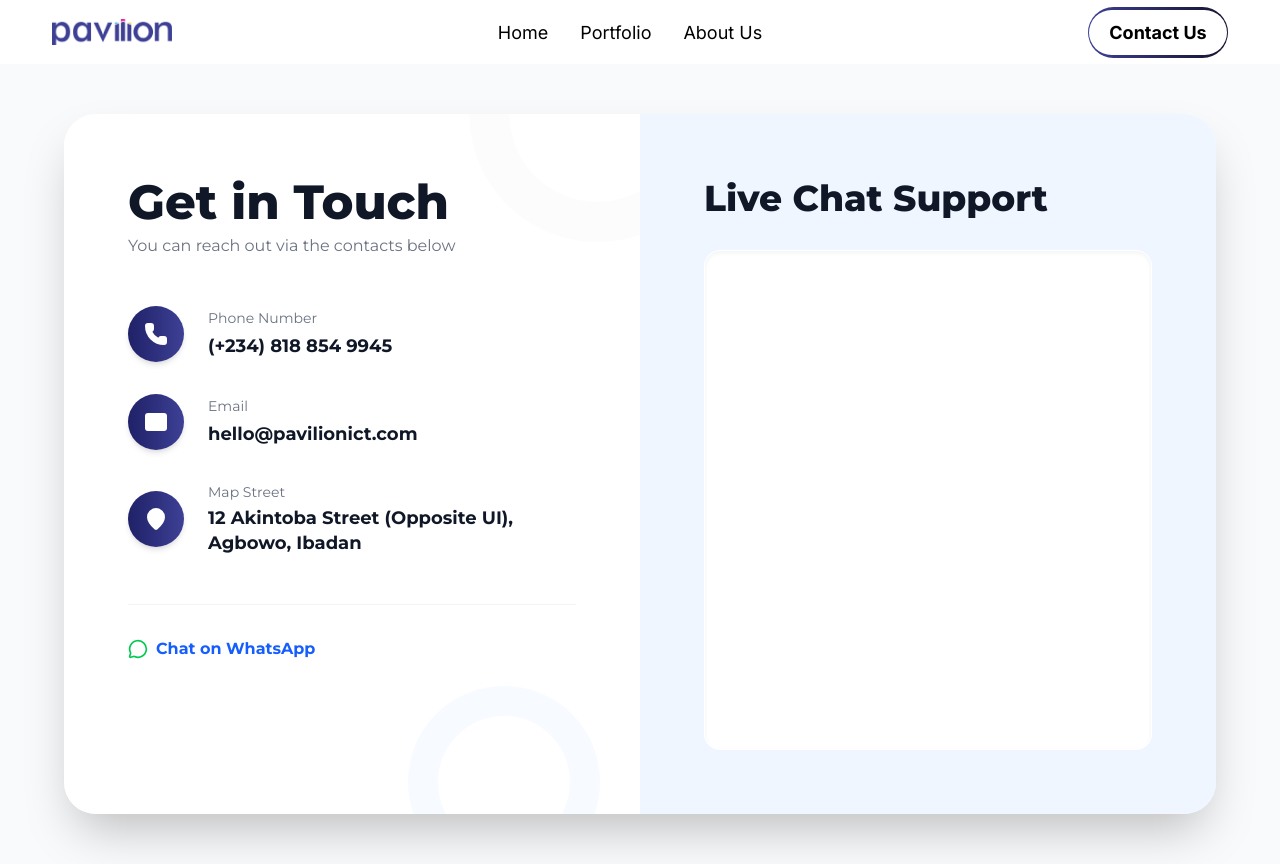
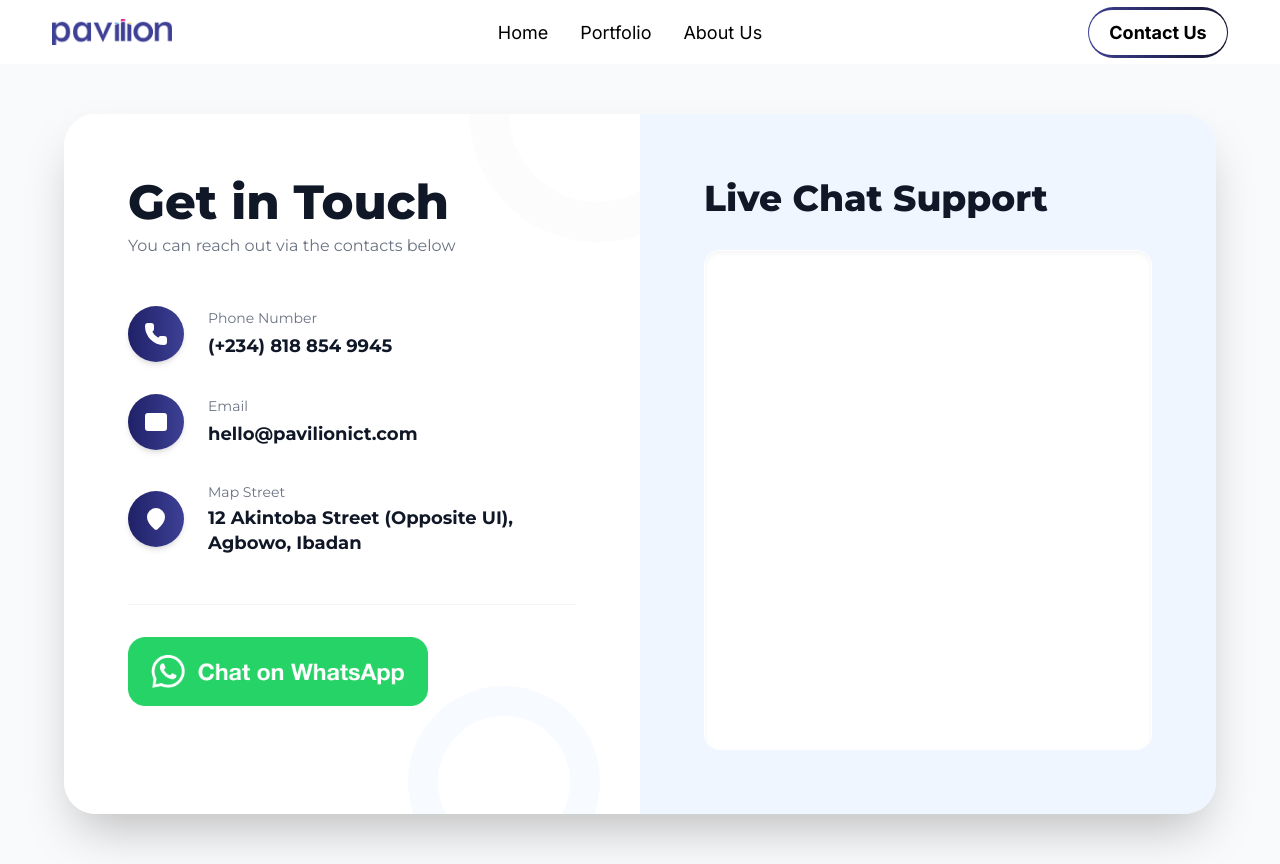
Before and after one commit to Pavilion-Ict/main, a Next.js app: page /contact in a window 1280 px wide. Built offline with nearby package versions, Linux system fonts and the light colour scheme.

Commit message:
Added whatsapp button

```diff
--- a/app/contact/page.tsx
+++ b/app/contact/page.tsx
@@ -3,6 +3,7 @@ import Navbar from "../components/Navbar";
 import React, { useEffect } from "react";
 import { Phone, Mail, MapPin, MessageCircle } from "lucide-react";
 import Link from "next/link";
+import Image from "next/image";
 
 const ContactPage = () => {
   useEffect(() => {
@@ -107,8 +108,7 @@ const ContactPage = () => {
                   href="https://wa.me/+2348188549945"
                   className="inline-flex items-center gap-2 text-blue-600 font-bold hover:text-blue-700 transition-colors"
                 >
-                  <MessageCircle size={20} className="text-green-500" />
-                  Chat on WhatsApp
+                  <Image src="/WhatsAppButtonGreenLarge.png" alt="Chat on WhatsApp" height={300} width={300} />
                 </Link>
               </div>
             </div>
--- a/app/portfolio/page.tsx
+++ b/app/portfolio/page.tsx
@@ -342,7 +342,7 @@ const PavilionPortfolio = () => {
                 {/* Sticky CTA Button at the bottom */}
                 <div className="p-6 sm:p-10 pt-0 sticky bottom-0 bg-white border-t border-white shadow-[0_-10px_15px_-3px_rgba(255,255,255,1)]">
                   <Link
-                    href="https://wa.me/+2348188549945"
+                    href="/contact"
                     className="flex justify-center items-center w-full sm:w-auto bg-gradient-to-r from-blue-200 to-blue-300 hover:from-blue-300 hover:to-blue-400 text-white px-8 py-4 rounded-full font-bold shadow-lg transition-all"
                   >
                     Get Yours Done
```
Also changed, not shown: public/WhatsAppButtonGreenLarge.png (added).
